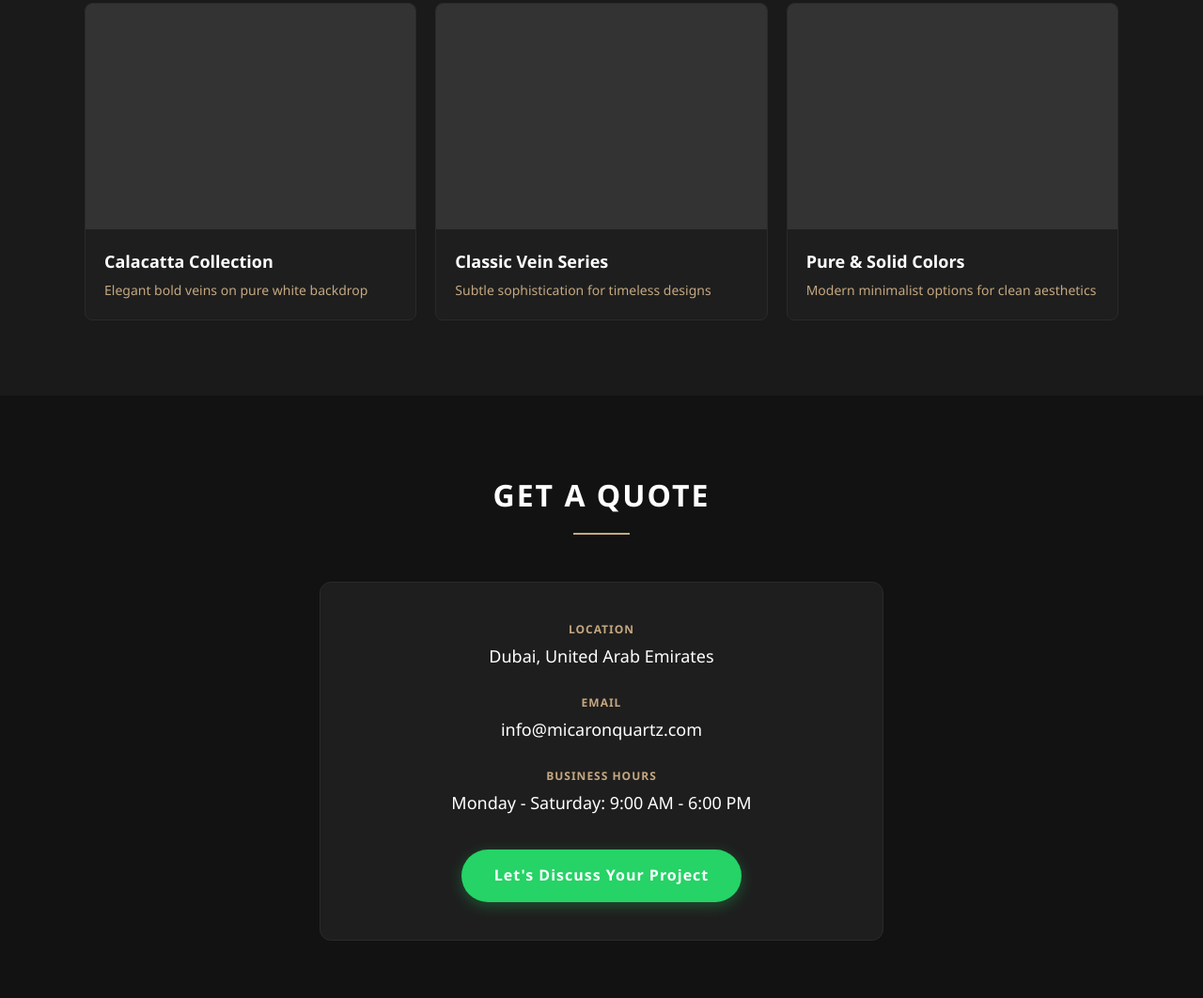
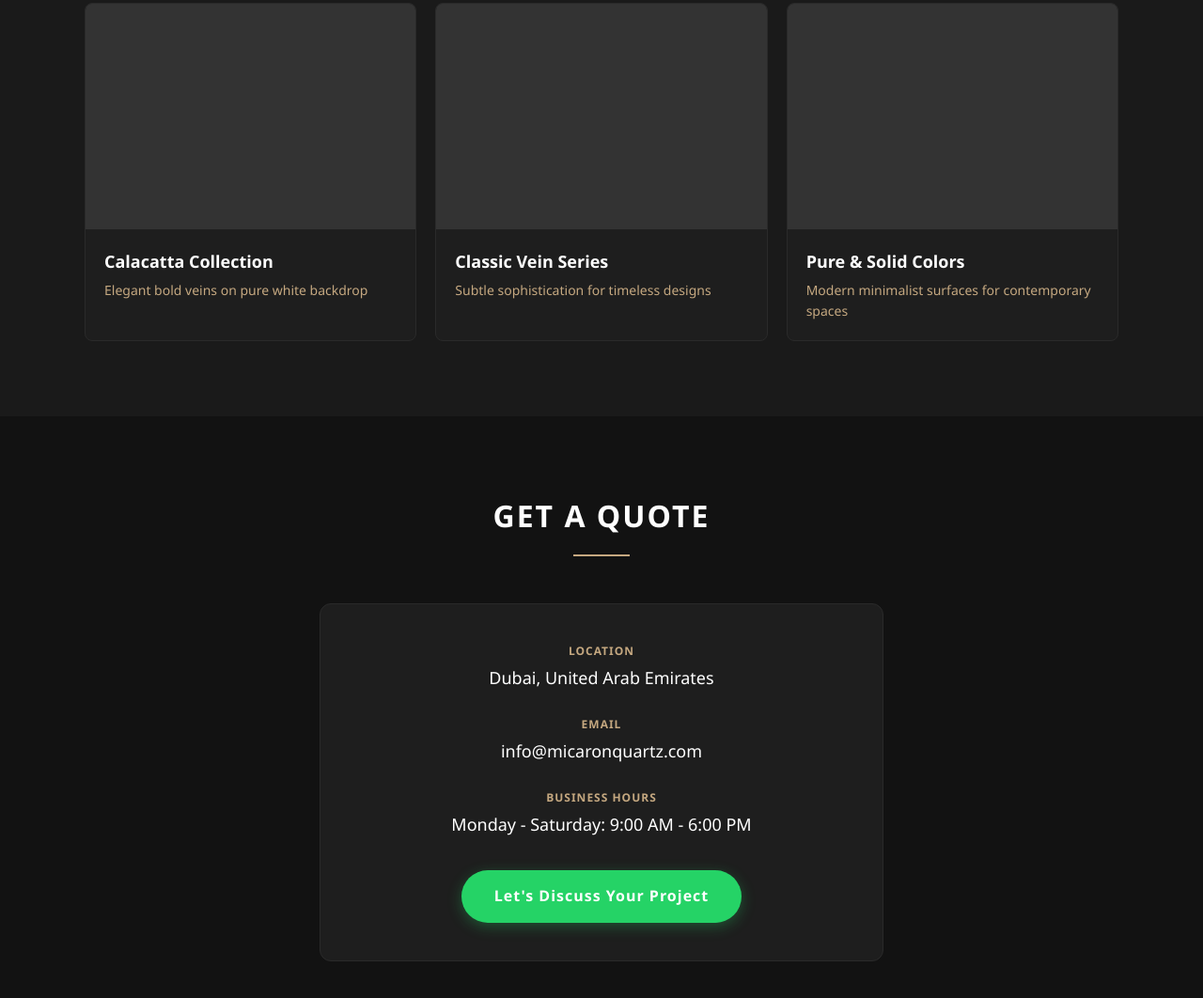
Before and after one commit to micaronquartz/micaronquartz.github.io, a plain HTML site: page index.html in a window 1280 px wide. Shown: the part 1413-2475 px from the top of the page at 94% size. Drawn offline with Linux system fonts and the light colour scheme.

Commit message:
Update index.html

```diff
--- a/index.html
+++ b/index.html
@@ -292,7 +292,7 @@
             <div class="gallery-img" style="background-image: url('4.jpg')"></div>
             <div class="gallery-info">
                 <h4>Pure & Solid Colors</h4>
-                    <p>Modern minimalist options for clean aesthetics</p>
+                <p>Modern minimalist surfaces for contemporary spaces</p>
             </div>
         </div>
     </div>
```
Lines whose indentation alone changed are shown as unchanged.
